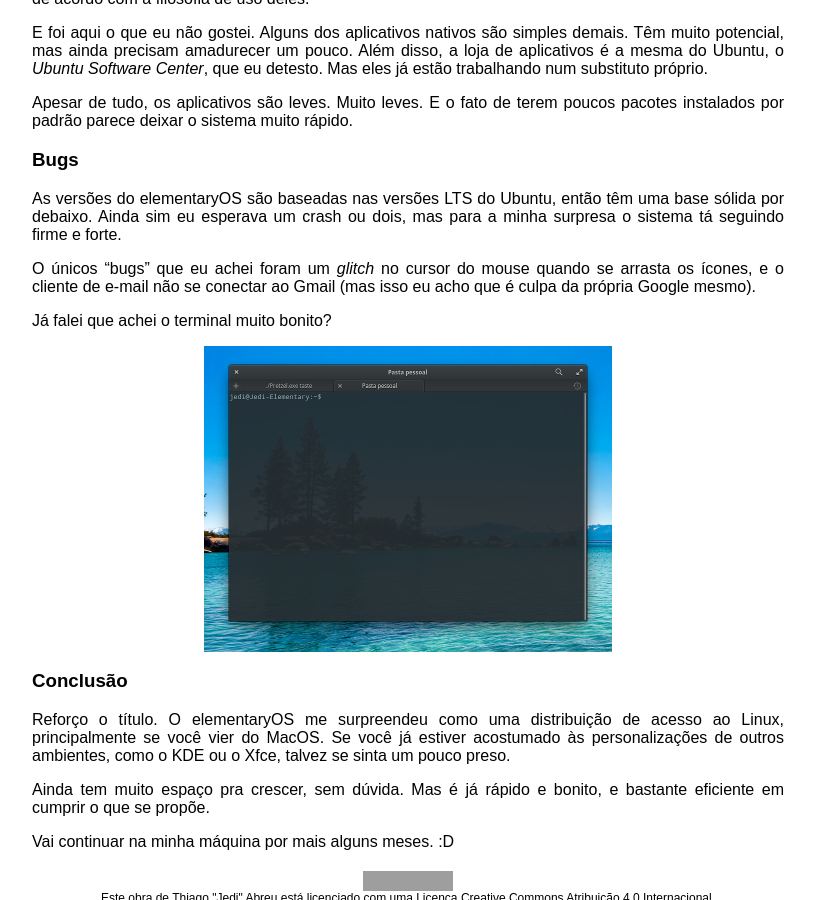
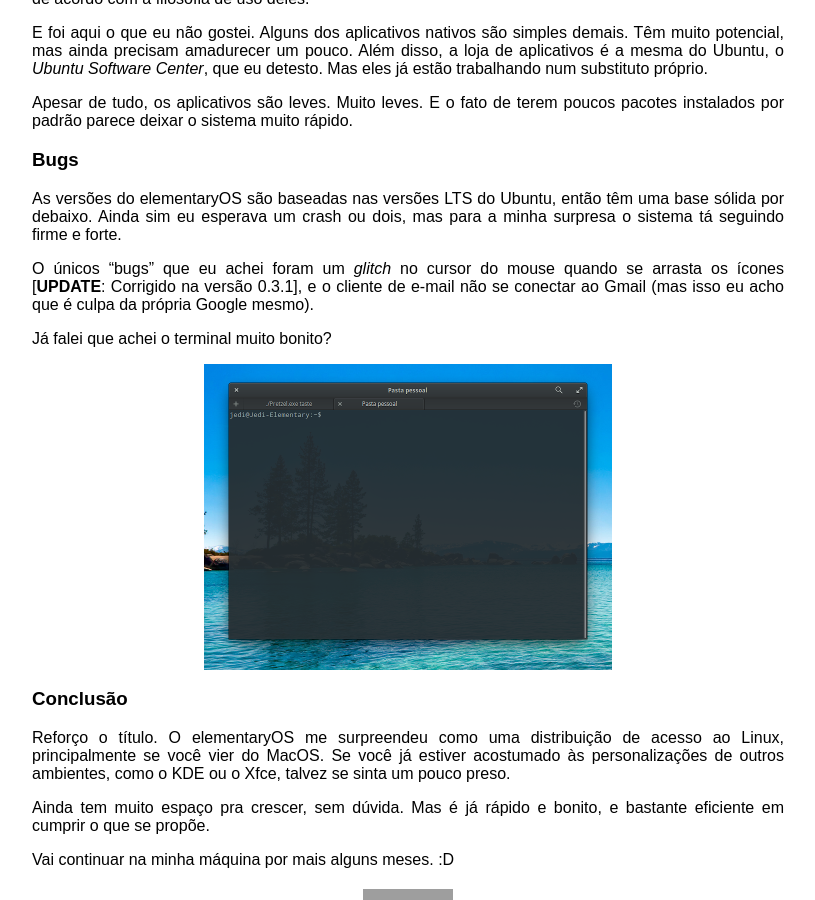
Before and after one commit to thiagojedi/thiagojedi.github.io, a Jekyll site: the page built from _posts/2015-08-12-elementary-freya.md, in a window 1280 px wide and 900 px high, scrolled down 1647 px. Shown: the whole window, without its empty margins (232-1047 px from the left). Built offline with Jekyll 4.4.1, drawn with Linux system fonts in a browser that asks for light colours; grey boxes are pictures that could not be loaded.

Commit message:
Update sobre correção de glitch

```diff
--- a/_posts/2015-08-12-elementary-freya.md
+++ b/_posts/2015-08-12-elementary-freya.md
@@ -71,7 +71,7 @@ E o fato de terem poucos pacotes instalados por padrão parece deixar o sistema
 As versões do elementaryOS são baseadas nas versões LTS do Ubuntu, então têm uma base sólida por debaixo.
 Ainda sim eu esperava um crash ou dois, mas para a minha surpresa o sistema tá seguindo firme e forte.
 
-O únicos "bugs" que eu achei foram um *glitch* no cursor do mouse quando se arrasta os ícones, e o cliente de e-mail não se conectar ao Gmail (mas isso eu acho que é culpa da própria Google mesmo).
+O únicos "bugs" que eu achei foram um *glitch* no cursor do mouse quando se arrasta os ícones [**UPDATE**: Corrigido na versão 0.3.1], e o cliente de e-mail não se conectar ao Gmail (mas isso eu acho que é culpa da própria Google mesmo).
 
 Já falei que achei o terminal muito bonito?
 
```
